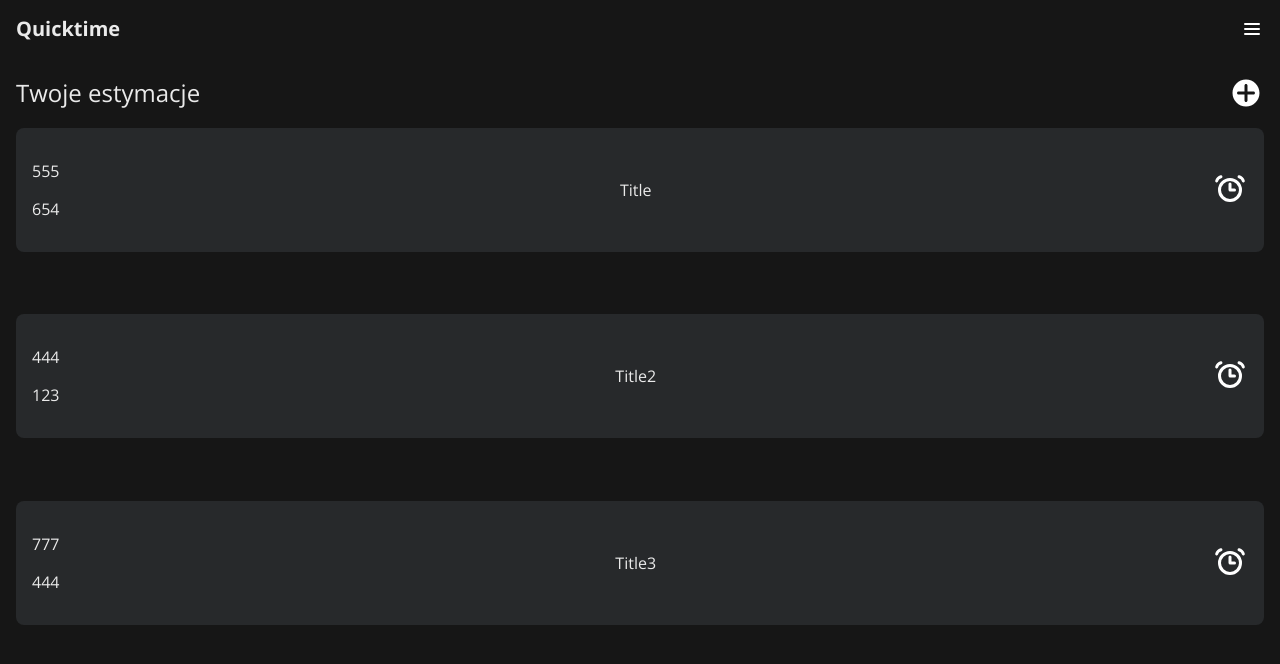
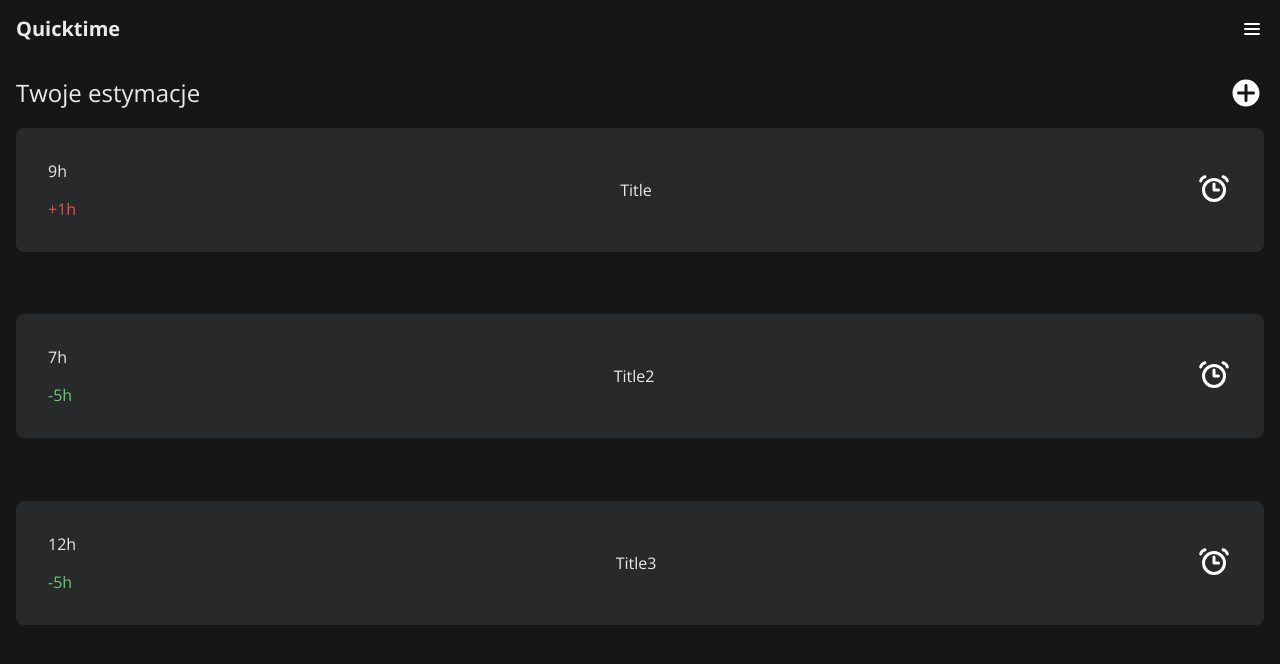
Before and after one commit to IO2020RKTSPF/hakaton-2022, a Next.js app: page /estimations in a window 1280 px wide. Shown: the top 664 px of the page. Built offline with nearby package versions, Linux system fonts and the light colour scheme.

Commit message:
hours coloring

```diff
--- a/containers/EstimationItem/EstimationItem.module.scss
+++ b/containers/EstimationItem/EstimationItem.module.scss
@@ -4,8 +4,16 @@
     margin-bottom: 5%;
 }
 
-.estimation {
+.flex {
     display: flex;
     justify-content: space-between;
     align-items: center;
 }
+
+.posVal {
+    color: var(--color-5);
+}
+
+.negVal {
+    color: var(--color-6);
+}
--- a/containers/EstimationItem/EstimationItem.tsx
+++ b/containers/EstimationItem/EstimationItem.tsx
@@ -1,6 +1,7 @@
 import Card from "@containers/Card/Card";
 import styles from "./EstimationItem.module.scss"
 import Icon from "@containers/Icon/Icon";
+import Container from "@containers/Container/Container";
 
 export interface IEstimationModel {
     title: string;
@@ -9,17 +10,33 @@ export interface IEstimationModel {
 }
 
 const EstimationItem = ({model}:{model:IEstimationModel}) => {
+
+    const convertToHours = (minutes: number) => {
+        let result = minutes < 0 ? Math.ceil(minutes / 60) : Math.floor(minutes / 60);
+        return result;
+    }
+
+    const convertDiffToStr = (result: number, actualResult: number) => {
+        let value = convertToHours(actualResult - result);
+        return value < 0 ? value + "h" : "+" +  value + "h";
+    }
+
+    let sign = convertToHours(model.userResult - model.result) > 0;
+
     return (
+
         <div>
             <Card className={styles.card}>
-                <div className={styles.estimation}>
-                    <div>
-                        <p>{model.result}</p>
-                        <p>{model.userResult}</p>
+                <Container>
+                    <div className={styles.flex}>
+                        <div>
+                            <p>{convertToHours(model.result) + "h"}</p>
+                            <p className={!sign ? styles.posVal : styles.negVal}>{convertDiffToStr(model.result, model.userResult)}</p>
+                        </div>
+                        <p>{model.title}</p>
+                        <Icon type="clock"></Icon>
                     </div>
-                    <p>{model.title}</p>
-                    <Icon type="clock"></Icon>
-                </div>
+                </Container>
             </Card>
         </div>
     )
```
